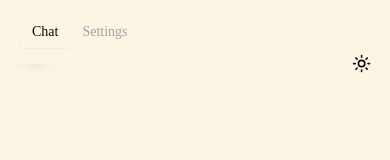
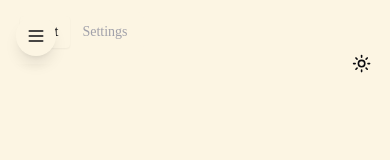
Before and after one commit to nick1udwig/kibitz, a Next.js app: page / in a window 390 px wide. Shown: the top 160 px of the page. Built offline with nearby package versions, Linux system fonts and the light colour scheme; a web font is replaced by a local one.

Commit message:
try to fix

```diff
--- a/src/components/LlmChat/ConversationSidebar.tsx
+++ b/src/components/LlmChat/ConversationSidebar.tsx
@@ -78,8 +78,9 @@ export const ConversationSidebar = ({
       <Button
         variant="secondary"
         size="icon"
-        className="fixed left-4 top-4 z-50 md:hidden rounded-full shadow-lg hover:shadow-xl bg-background"
+        className="fixed left-4 top-4 z-[100] md:hidden rounded-full shadow-lg hover:shadow-xl bg-background"
         onClick={onMobileMenuToggle}
+        aria-label="Toggle mobile menu"
       >
         <Menu className="h-5 w-5" />
       </Button>
```
